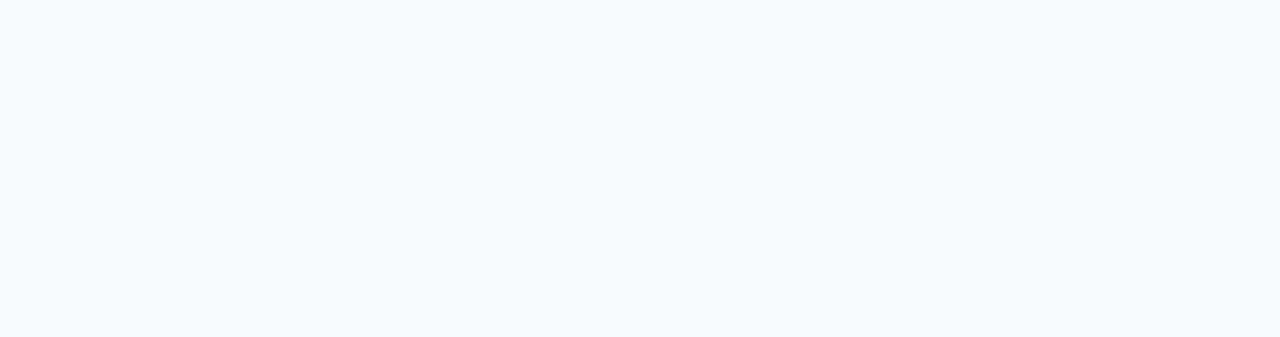
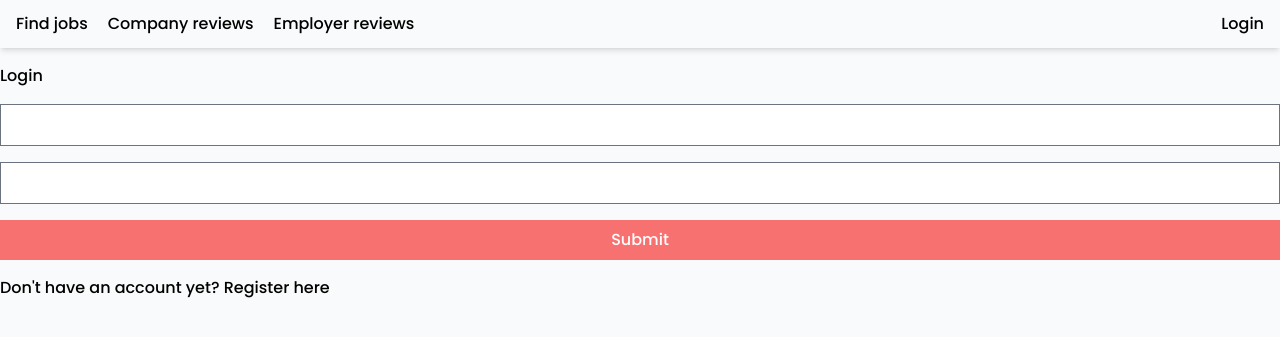
Before and after one commit to Benedict-arowo/Job-Board, a Django app: page /auth/ in a window 1280 px wide. Before the commit the part shown is empty. Shown: the top 337 px of the page. Run offline with Django 4.2, Linux system fonts and the light colour scheme; style sheets or scripts are compiled from the project's sources; some libraries are stand-ins or nearby versions.

Commit message:
Changed the layout to the right layout

```diff
--- a/templates/authentication/auth.html
+++ b/templates/authentication/auth.html
@@ -1,4 +1,4 @@
-{% extends "base.html" %} {% block title %} - Register {% endblock %}
+{% extends "layout.html" %} {% block title %} - Register {% endblock %}
 
 {% block content %}
 {% if mode == "register" %}
```
